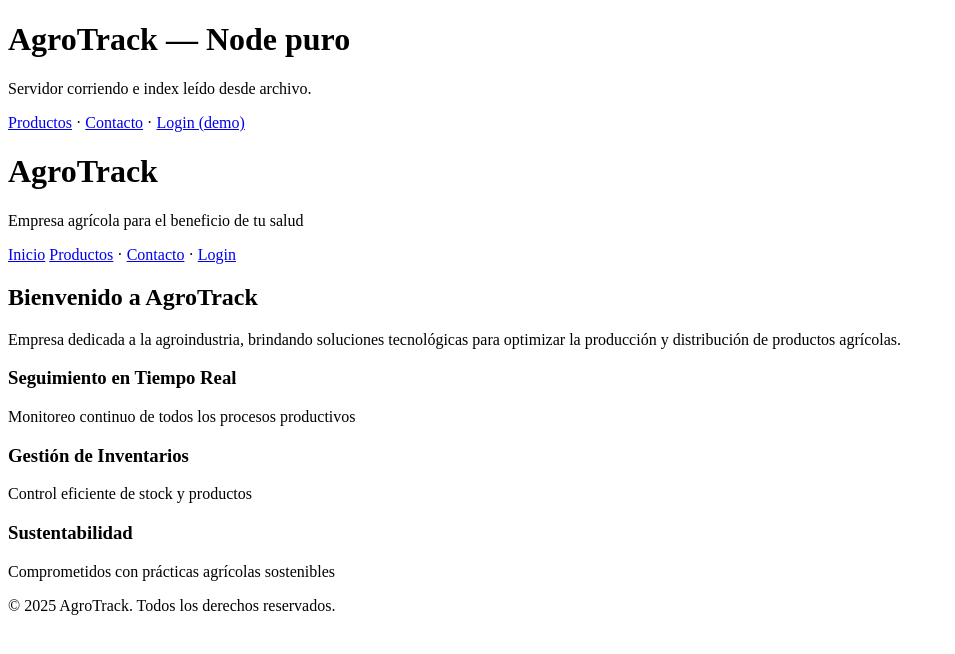
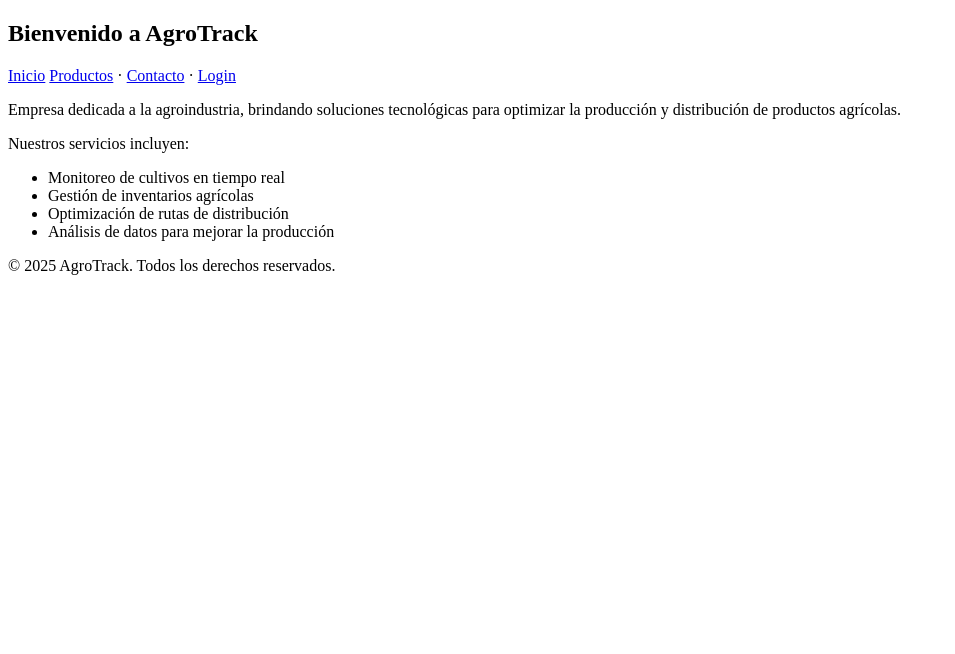
Before and after one commit to Rodr1goo/AO_1, a website: page public/index.html in a window 1280 px wide. Shown: the whole page, without its empty margins (0-955 px from the left). Drawn offline with Linux system fonts and the light colour scheme.

Commit message:
index modificado

```diff
--- a/public/index.html
+++ b/public/index.html
@@ -1,23 +1,3 @@
-<!doctype html>
-<html lang="es">
-<head>
-  <meta charset="utf-8">
-  <title>AgroTrack | Inicio</title>
-</head>
-<body>
-  <main>
-    <h1>AgroTrack — Node puro</h1>
-    <p>Servidor corriendo e index leído desde archivo.</p>
-    <nav>
-      <a href="/productos.html">Productos</a> ·
-      <a href="/contacto">Contacto</a> ·
-      <a href="/login">Login (demo)</a>
-    </nav>
-  </main>
-</body>
-</html>
-
-
 <!DOCTYPE html>
 <html lang="es">
 
@@ -26,15 +6,9 @@
     <meta name="viewport" content="width=device-width, initial-scale=1.0">
     <title>AgroTrack | Inicio</title>
 </head>
-
 <body>
-    <div class="container">
-        <header>
-            <h1>AgroTrack</h1>
-            <p>Empresa agrícola para el beneficio de tu salud</p>
-        </header>
-
-        <nav class="menu">
+  <h2>Bienvenido a AgroTrack</h2>
+        <nav>
       <a href="index.html">Inicio</a>
       <a href="/productos.html">Productos</a> ·
       <a href="/contacto">Contacto</a> ·
@@ -43,24 +17,17 @@
 
         <main>
             <div>
-                <h2>Bienvenido a AgroTrack</h2>
+
                 <p>Empresa dedicada a la agroindustria, brindando soluciones tecnológicas para optimizar la producción y distribución de productos agrícolas.</p>
 
-                <div>
-
-                        <h3>Seguimiento en Tiempo Real</h3>
-                        <p>Monitoreo continuo de todos los procesos productivos</p>
-                    </div>
-                    <div>
-                        <h3>Gestión de Inventarios</h3>
-                        <p>Control eficiente de stock y productos</p>
-                    </div>
-                    <div>
-                        <h3>Sustentabilidad</h3>
-                        <p>Comprometidos con prácticas agrícolas sostenibles</p>
-                    </div>
-                </div>
-              </div>
+                <p>Nuestros servicios incluyen:</p>
+                <ul>
+                    <li>Monitoreo de cultivos en tiempo real</li>
+                    <li>Gestión de inventarios agrícolas</li>
+                    <li>Optimización de rutas de distribución</li>
+                    <li>Análisis de datos para mejorar la producción</li>
+                </ul>
+            </div>
         </main>
         <footer>
             <p>&copy; 2025 AgroTrack. Todos los derechos reservados.</p>
```
